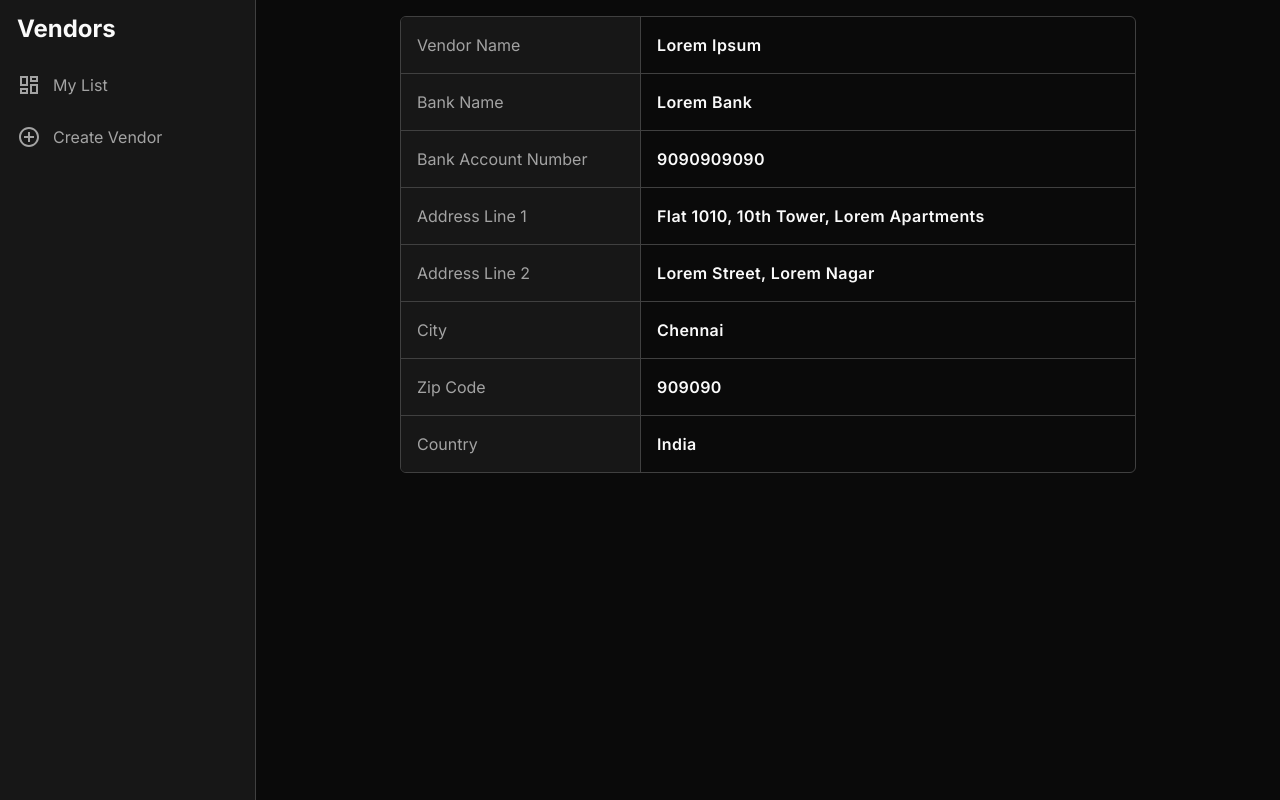
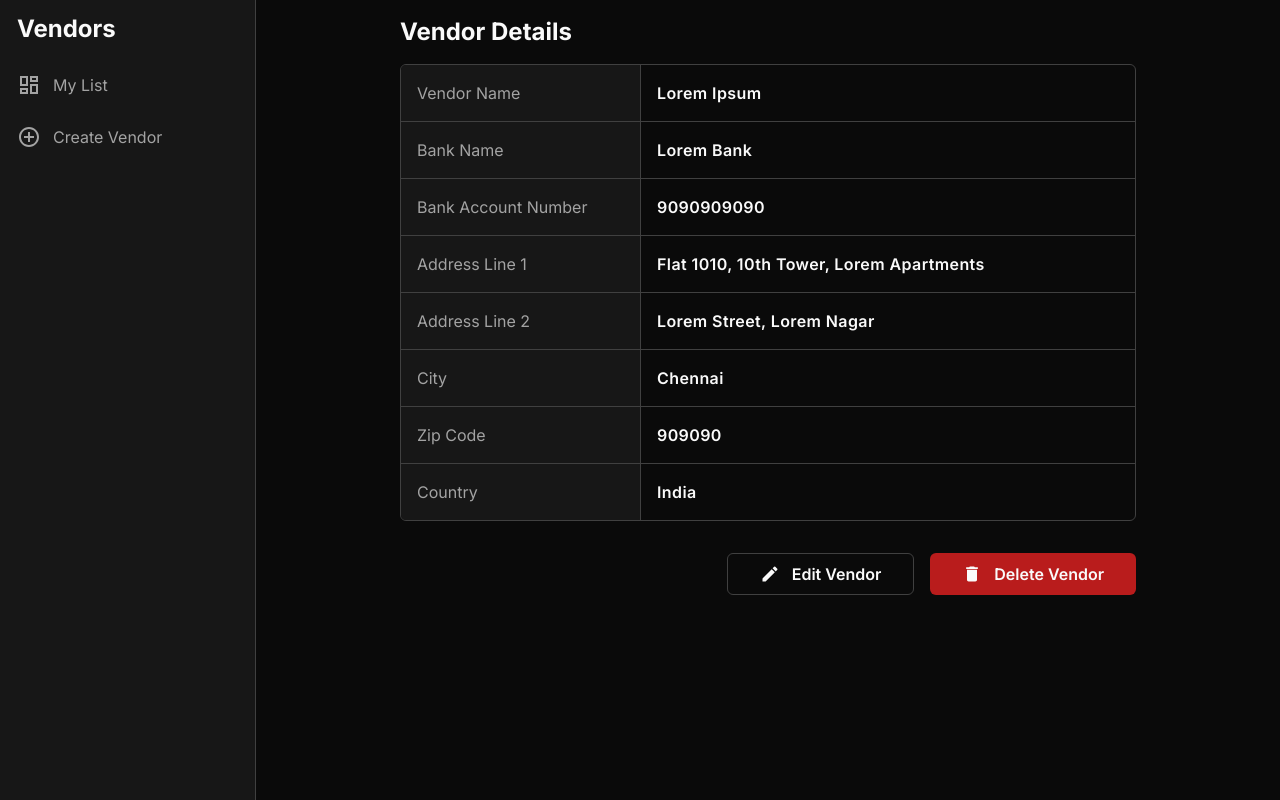
Before and after one commit to vishnumohanrk/js-tigers-assignment, a Next.js app: page /vendor/99 in a window 1280 px wide. Built offline with nearby package versions, Linux system fonts and the light colour scheme.

Commit message:
delete dialog

```diff
--- a/package.json
+++ b/package.json
@@ -11,7 +11,9 @@
     "fun": "pnpm format && tsc && pnpm lint"
   },
   "dependencies": {
+    "@radix-ui/react-alert-dialog": "^1.0.4",
     "@radix-ui/react-form": "^0.0.3",
+    "@radix-ui/react-slot": "^1.0.2",
     "next": "^13.4.5",
     "react": "^18.2.0",
     "react-dom": "^18.2.0",
--- /dev/null
+++ b/src/app/(main)/vendor/[id]/edit/page.tsx
@@ -0,0 +1,3 @@
+export default function EditVendorPage() {
+  return 'EditVendorPage';
+}
--- a/src/app/(main)/vendor/[id]/page.tsx
+++ b/src/app/(main)/vendor/[id]/page.tsx
@@ -1,14 +1,32 @@
+import Link from 'next/link';
+import { MdDelete, MdModeEdit } from 'react-icons/md';
+
+import { Button } from '@/components/button';
+import { ButtonGroup } from '@/components/button-group';
+import { DeleteVendor } from '@/components/delete-vendor';
 import { VendorInfo } from '@/components/vendor-info';
 
 export default function VendorPage() {
   return (
     <section>
-      <h1 className="sr-only">Vendor Details</h1>
+      <h1 className="mb-4 text-2xl font-bold">Vendor Details</h1>
       <dl className="overflow-hidden rounded-md border">
         {Object.entries(vendor).map(([i, j]) => (
           <VendorInfo key={i} label={i} value={j} />
         ))}
       </dl>
+      <ButtonGroup className="mt-8">
+        <Button variant="secondary" asChild>
+          <Link href="/vendor/99/edit">
+            <MdModeEdit size={20} /> Edit Vendor
+          </Link>
+        </Button>
+        <DeleteVendor>
+          <Button variant="danger">
+            <MdDelete size={20} /> Delete Vendor
+          </Button>
+        </DeleteVendor>
+      </ButtonGroup>
     </section>
   );
 }
--- /dev/null
+++ b/src/components/alert-dialog.tsx
@@ -0,0 +1,47 @@
+'use client';
+
+import * as Alert from '@radix-ui/react-alert-dialog';
+
+import { ButtonGroup } from './button-group';
+import { FormButton } from './form-button';
+
+type Props = {
+  description: string;
+  children: React.ReactNode;
+  actionElem: React.ReactNode;
+  action?: React.ComponentProps<'form'>['action'];
+};
+
+export function AlertDialog({
+  action,
+  children,
+  actionElem,
+  description,
+}: Props) {
+  return (
+    <Alert.Root>
+      <Alert.Trigger asChild>{children}</Alert.Trigger>
+      <Alert.Portal>
+        <Alert.Overlay className="fixed inset-0 z-50 backdrop-blur" />
+        <Alert.Content className="fixed inset-0 z-50 flex h-[75vh] items-center justify-center p-4">
+          <div className="max-w-lg rounded-md border bg-neutral-950 p-6">
+            <Alert.Title className="text-2xl font-bold">
+              Are You Sure
+            </Alert.Title>
+            <Alert.Description className="mb-6 mt-2 text-neutral-400">
+              {description}
+            </Alert.Description>
+            <ButtonGroup action={action}>
+              <Alert.Cancel asChild>
+                <FormButton variant="secondary" type="button">
+                  Cancel
+                </FormButton>
+              </Alert.Cancel>
+              {actionElem}
+            </ButtonGroup>
+          </div>
+        </Alert.Content>
+      </Alert.Portal>
+    </Alert.Root>
+  );
+}
--- /dev/null
+++ b/src/components/button-group.tsx
@@ -0,0 +1,22 @@
+import type { RCProps } from '@/types';
+
+import { cn } from './utils';
+
+type Props = RCProps & {
+  className?: string;
+  action?: React.ComponentProps<'form'>['action'];
+};
+
+export function ButtonGroup({ className, ...rest }: Props) {
+  const Comp = rest.action ? 'form' : 'div';
+
+  return (
+    <Comp
+      {...rest}
+      className={cn(
+        'flex justify-end gap-4 max-md:flex-wrap max-md:[&>*]:w-full',
+        className
+      )}
+    />
+  );
+}
--- a/src/components/button.tsx
+++ b/src/components/button.tsx
@@ -1,15 +1,19 @@
+import { Slot } from '@radix-ui/react-slot';
 import { forwardRef } from 'react';
 
 import { cn } from './utils';
 
 export type ButtonProps = {
+  asChild?: boolean;
   variant: 'primary' | 'secondary' | 'danger';
 } & React.ComponentPropsWithRef<'button'>;
 
 export const Button = forwardRef<HTMLButtonElement, ButtonProps>(
-  ({ variant, className, type, ...rest }, ref) => {
+  ({ variant, className, type, asChild = false, ...rest }, ref) => {
+    const Comp = asChild ? Slot : 'button';
+
     return (
-      <button
+      <Comp
         {...rest}
         ref={ref}
         type={type || 'button'}
--- /dev/null
+++ b/src/components/delete-vendor.tsx
@@ -0,0 +1,15 @@
+import type { RCProps } from '@/types';
+
+import { AlertDialog } from './alert-dialog';
+import { FormButton } from './form-button';
+
+export function DeleteVendor({ children }: RCProps) {
+  return (
+    <AlertDialog
+      actionElem={<FormButton variant="danger">Yes, Delete</FormButton>}
+      description="This action cannot be undone. This will permanently delete the vendor."
+    >
+      {children}
+    </AlertDialog>
+  );
+}
--- a/src/components/vendor-card.tsx
+++ b/src/components/vendor-card.tsx
@@ -1,5 +1,7 @@
 import Link from 'next/link';
 import { MdAccountBalance, MdTag } from 'react-icons/md';
+
+import { DeleteVendor } from './delete-vendor';
 
 export function VendorCard() {
   return (
@@ -19,12 +21,24 @@ export function VendorCard() {
           </p>
         </div>
       </Link>
-      <div className="flex overflow-hidden rounded-b-md border-y">
-        <button className="w-1/2 border-r py-3 hover:bg-neutral-900">
+      <div className="flex">
+        <Link
+          href="/vendor/99/edit"
+          className={`${CARD_ACTION_CLASS} rounded-bl-md border-r text-center`}
+        >
           Edit
-        </button>
-        <button className="w-1/2 py-3 hover:bg-neutral-900">Delete</button>
+        </Link>
+        <DeleteVendor>
+          <button
+            type="button"
+            className={`${CARD_ACTION_CLASS} rounded-br-md text-red-400`}
+          >
+            Delete
+          </button>
+        </DeleteVendor>
       </div>
     </li>
   );
 }
+
+const CARD_ACTION_CLASS = 'w-1/2 border-y py-3 hover:bg-neutral-900';
```
Also changed, not shown: 1 other file (tests, documents, lock files or other folders).
